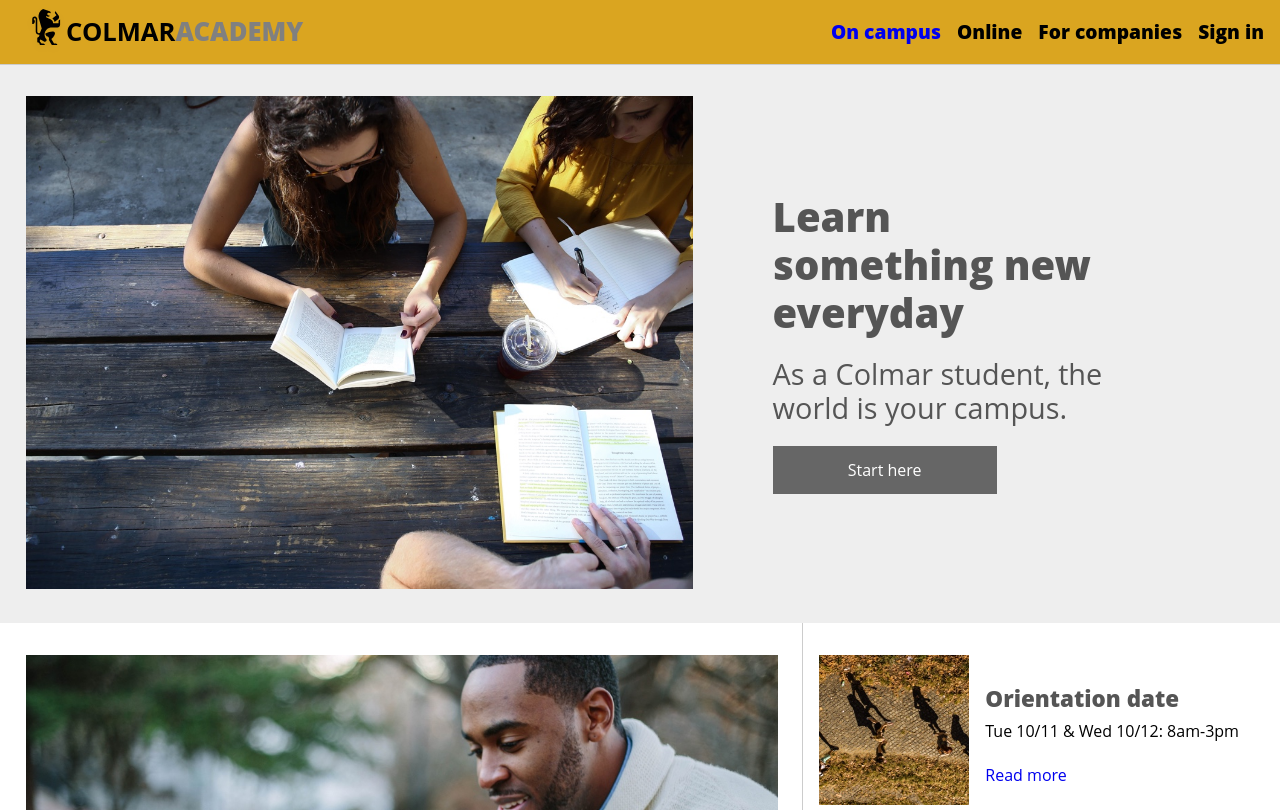
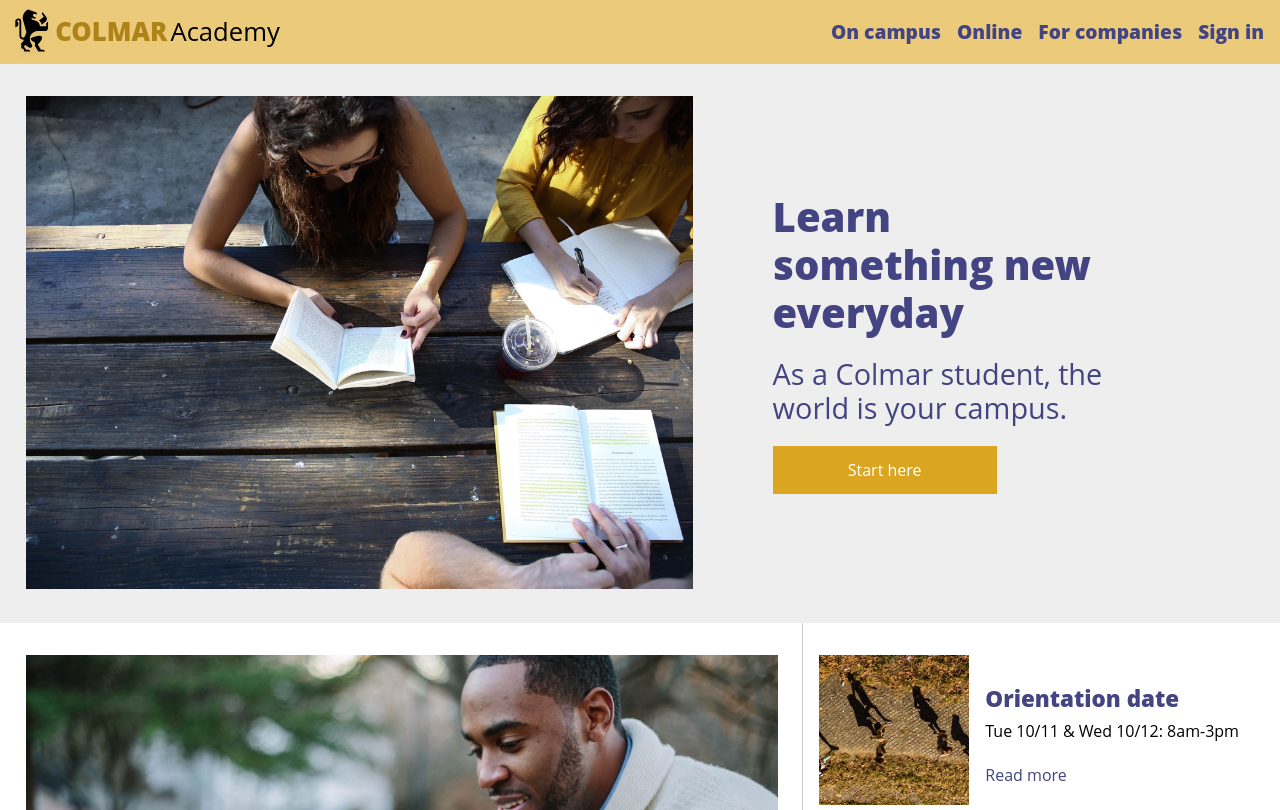
Before and after one commit to shineyk/ColmarAcademy, a plain HTML site: page index.html in a window 1280 px wide. Shown: the top 810 px of the page. Drawn offline with Linux system fonts and the light colour scheme; a web font is replaced by a local one.

Commit message:
Changed colors

```diff
--- a/index.html
+++ b/index.html
@@ -13,7 +13,7 @@
 				<ul class="site-container">
 					<li><img src="./resources/images/ic-logo.svg" /></li>
 					<li>COLMAR</li>
-					<li>ACADEMY</li>
+					<li>Academy</li>
 				</ul>
 			</div>
 			<div class="nav-desktop">
--- a/resources/css/style.css
+++ b/resources/css/style.css
@@ -20,38 +20,35 @@ body {
 }
 
 .button {
-	background-color: #666;
+	background-color: goldenrod;
 	color: white;
 	text-align: center;
 }
 
-header {
-	background-color: white;
-}
-
 h1 {
 	font-size: 2.5rem;
-	color: #555;
+	color: #434481;
 	font-weight: 900;
 	line-height: 1.2;
 }
 
 h2 {
 	font-size: 1.8rem;
-	color: #555;
+	color: #434481;
 	font-weight: 400;
 	line-height: 1.2;
 }
 
 h3 {
 	font-size: 1.4rem;
-	color: #555;
+	color: #434481;
 	font-weight: 800;
 	line-height: 1.8;
 }
 
 a {
 	text-decoration: none;
+	color: #434481;
 }
 
 a:visited {
@@ -77,9 +74,8 @@ p {
 	align-items: center;
 	height: 4rem;
 	font-size: 1.2rem;
-	border-bottom: 1px solid #ccc;
 	position: fixed;
-	background-color: goldenrod;
+	background-color: #ebcb7a;
 	top: 0;
 	width: 100%;
 	z-index: 10;
@@ -94,18 +90,23 @@ p {
 	flex-direction: row;
 	align-items: center;
 	font-size: 1.6rem;
+	padding: 0.4rem 1rem 0.4rem 0.5rem;
 }
 
 .branding img {
-	height: 3rem;
+	height: 3.5rem;
+	padding-top: .5rem;
 }
 
 .branding li:last-child {
-	color: gray;
+	color: black;
+	font-weight: 400;
 }
 
 .branding li:nth-child(2) {
-	font-weight: bold;
+	color: #ae8319;
+	font-weight: 900;
+	margin-right: .20rem;
 }
 
 .nav-desktop ul {
@@ -118,6 +119,10 @@ p {
 
 .nav-mobile {
 	display: none;
+}
+
+.nav-desktop, .nav-mobile {
+	color: #434481;
 }
 
 /*************************** Banner ******************************/
@@ -153,7 +158,8 @@ p {
 }
 
 .button-large:hover {
-	background-color: goldenrod;
+	background-color: #ebcb7a;
+	border: 1px solid goldenrod;
 	font-weight: 800;
 }
 
@@ -417,6 +423,7 @@ p {
 		padding: 1rem;
 		background-color: #ddd;
 		margin: 0.5rem 1rem;
+		color: #555;
 	}
 
 	#study-areas {
@@ -434,7 +441,7 @@ p {
 footer {
 	padding-top: 2rem;
 	padding-bottom: 5rem;
-	background-color: goldenrod;
+	background-color: #ebcb7a;
 	border-top: 2px solid #eee;
 	justify-content: space-between;
 	display: flex;
```
